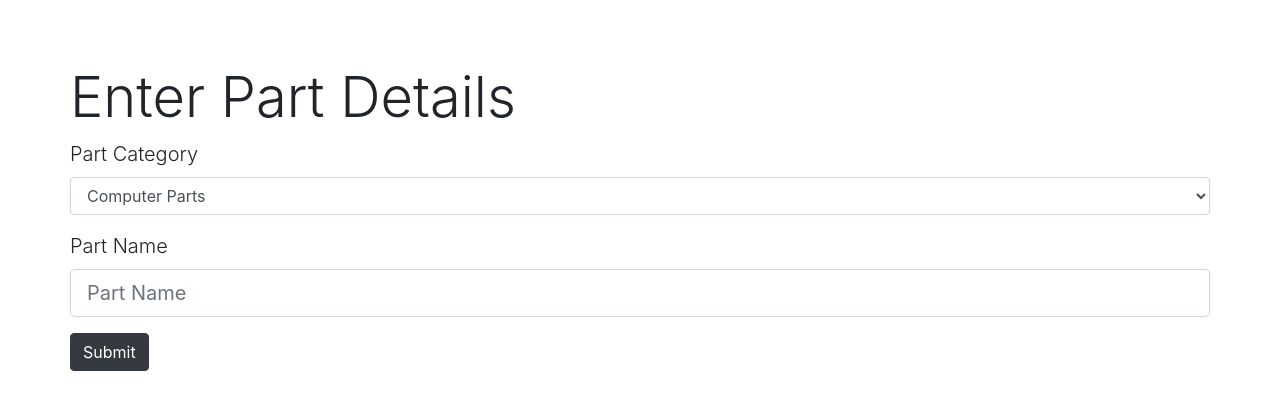
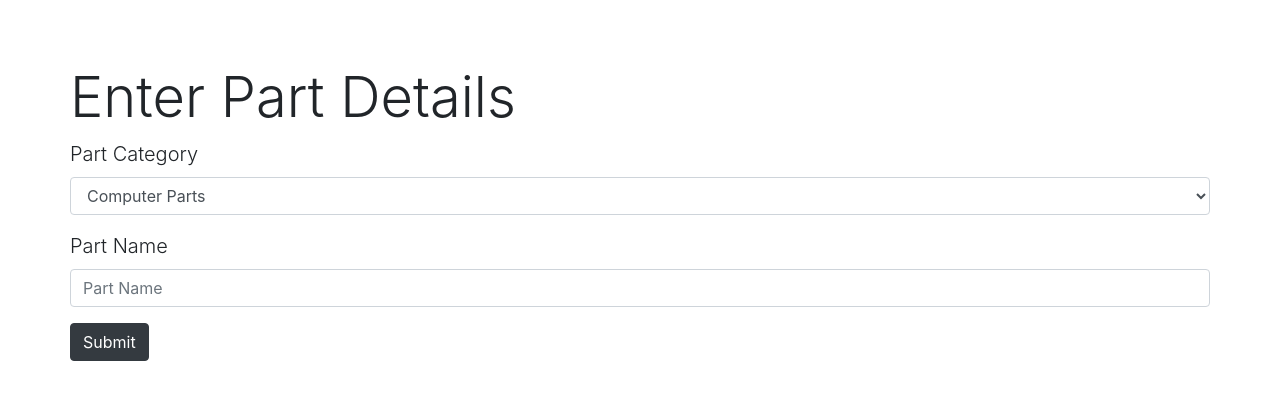
Before and after one commit to VighneshPath/Content-Aggregator, a Flask app: page / in a window 1280 px wide. Shown: the part 56-466 px from the top of the page. Run offline with Flask 2, Linux system fonts and the light colour scheme; some libraries are stand-ins or nearby versions.

Commit message:
Changed form a bit

```diff
--- a/templates/index.html
+++ b/templates/index.html
@@ -21,7 +21,7 @@ Content Aggregator
         </div>
         <div class="form-group">
             <label for="name" class="lead">Part Name</label>
-            <input type="text" class="form-control form-control-lg" id="name" placeholder="Part Name" name = "partname" autocomplete = "off">
+            <input type="text" class="form-control" id="name" placeholder="Part Name" name = "partname" autocomplete = "off">
         </div>
         <button type="submit" class="btn btn-dark">Submit</button>
     </form>
```
